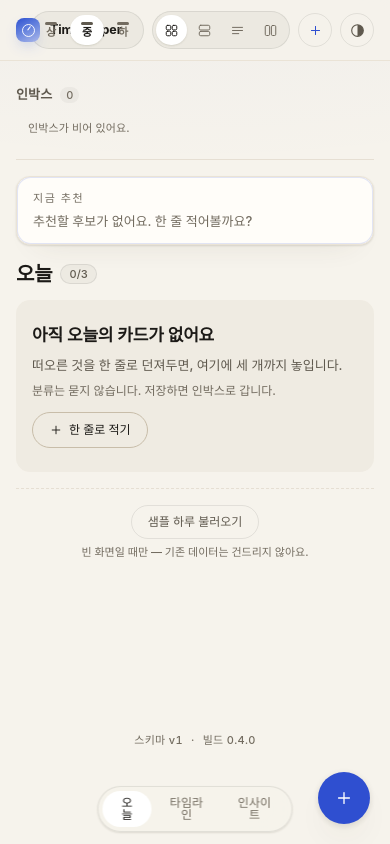
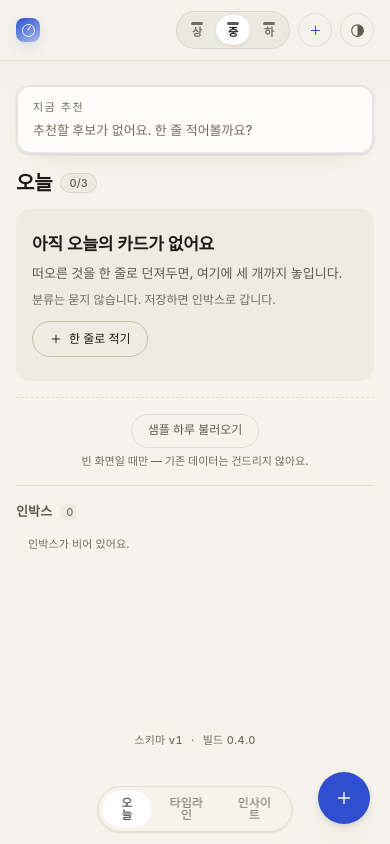
Before and after one commit to 6pjnxsdnbc-sys/timekeeper, a React (Vite) app: page / in a window 390 px wide. Built offline with nearby package versions, Linux system fonts and the light colour scheme.

Commit message:
ui: 좁은 화면 상단 바 정리 — 보드부터 보이게

```diff
--- a/src/ui/screens/TodayScreen.css
+++ b/src/ui/screens/TodayScreen.css
@@ -631,3 +631,29 @@
     color: var(--text-1);
   }
 }
+
+/* ── 좁은 화면: 상단 바는 상태만, 오늘 탭은 보드부터 ───── */
+@media (max-width: 899px) {
+  .brand__text {
+    display: none;
+  }
+
+  .view-switch {
+    display: none;
+  }
+
+  .dash__col--center {
+    order: 1;
+  }
+
+  .dash__col--inbox {
+    order: 2;
+    padding-top: var(--space-4);
+    border-top: var(--hairline) solid var(--hairline-subtle);
+    border-bottom: 0;
+  }
+
+  .dash__col--side {
+    order: 3;
+  }
+}
```
